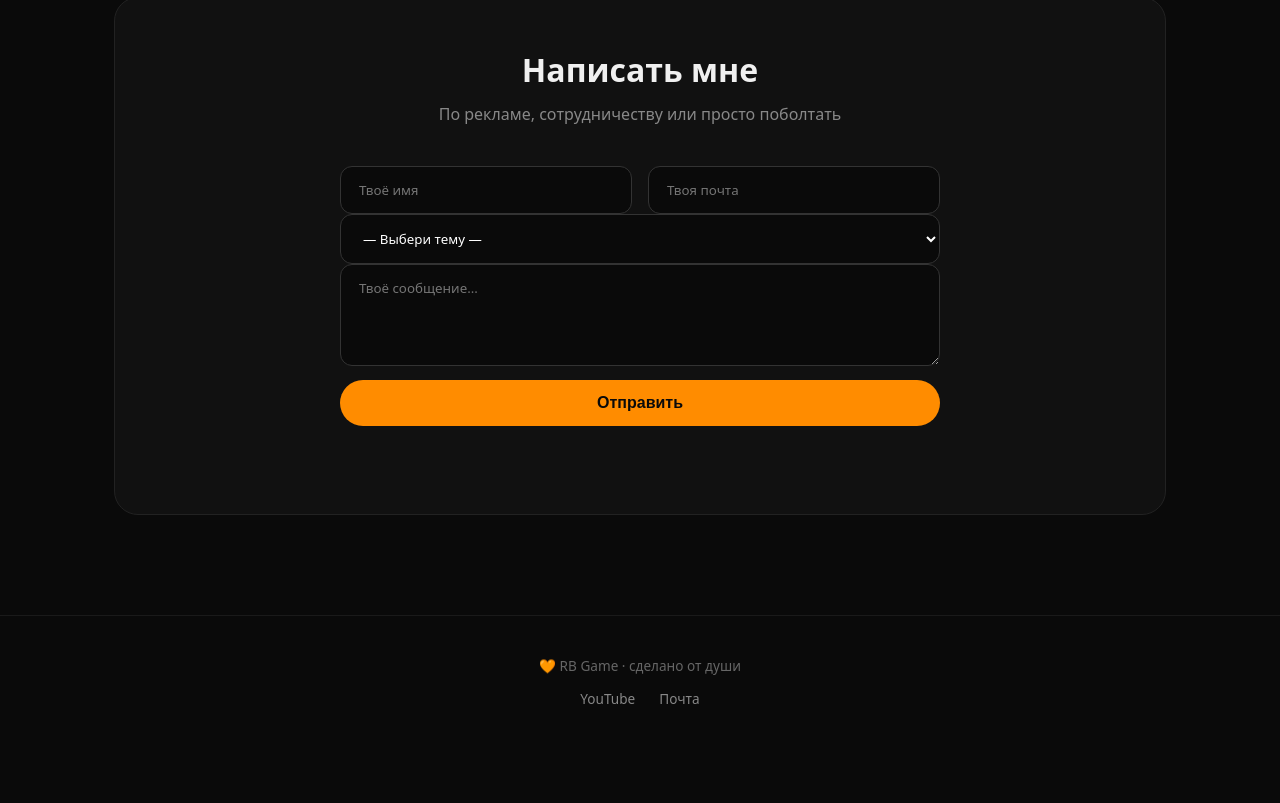
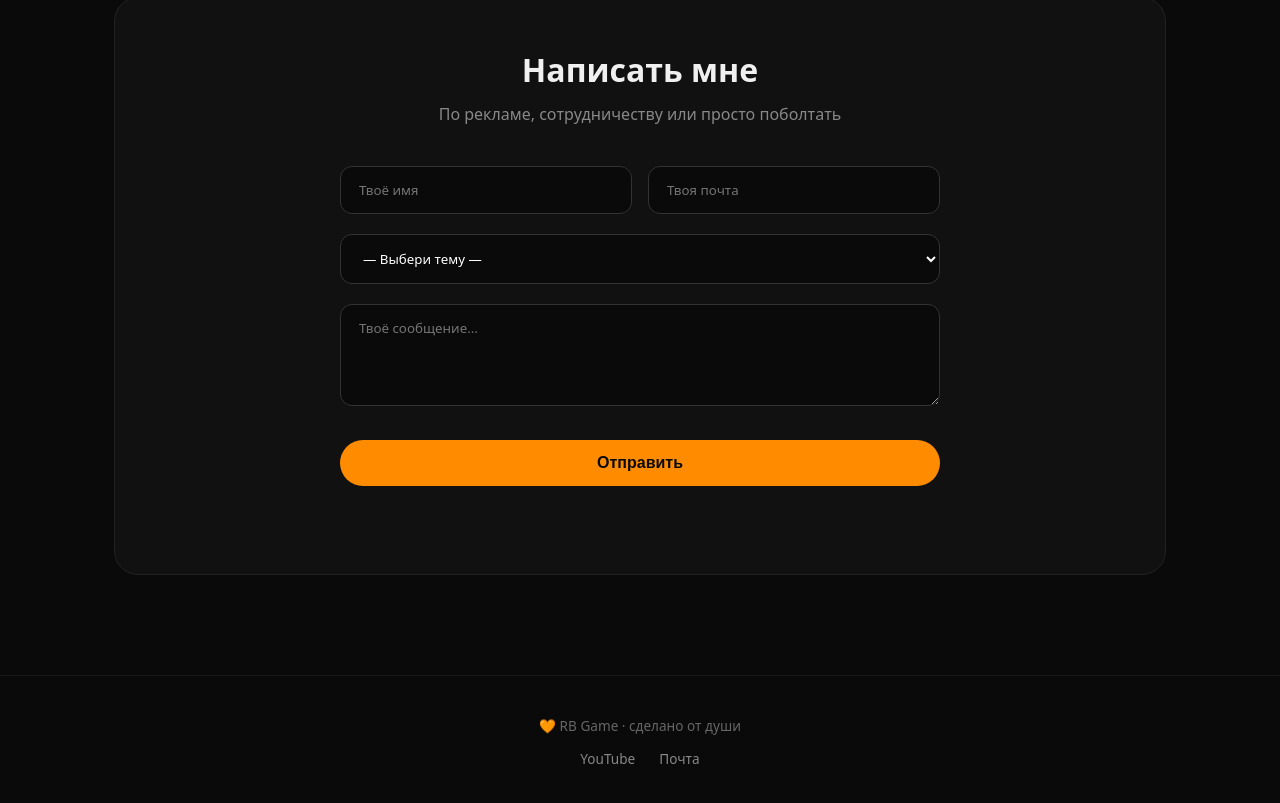
Before and after one commit to Rarturs123/RBOfficials, a plain HTML site: page index.html in a window 1280 px wide. Shown: the part 1431-2234 px from the top of the page. Before the commit the page ends 2180 px from the top, so only its background shows below. Drawn offline with nearby package versions, Linux system fonts and the light colour scheme.

Commit message:
Refactor contact form and update script source
Updated contact form structure and added new script.

```diff
--- a/index.html
+++ b/index.html
@@ -84,9 +84,14 @@
 
             <form id="contactForm" class="contact-form">
                 <div class="form-row">
+                    <div class="form-group">
                         <input type="text" id="name" name="name" placeholder="Твоё имя" required>
+                    </div>
+                    <div class="form-group">
                         <input type="email" id="email" name="email" placeholder="Твоя почта" required>
                     </div>
+                </div>
+                <div class="form-group-full">
                     <select id="subject" name="subject" required>
                         <option value="">— Выбери тему —</option>
                         <option value="Реклама">Реклама / Спонсорство</option>
@@ -94,7 +99,10 @@
                         <option value="Вопрос">Вопрос или просто привет</option>
                         <option value="Другое">Другое</option>
                     </select>
+                </div>
+                <div class="form-group-full">
                     <textarea id="message" name="message" placeholder="Твоё сообщение..." rows="4" required></textarea>
+                </div>
                 <button type="submit" id="submitBtn" class="submit-button">Отправить</button>
                 <div id="formStatus" class="form-status"></div>
             </form>
@@ -110,7 +118,8 @@
         </div>
     </footer>
 
+    <!-- Loading MainHandler.js (your existing file) -->
     <script src="https://cdn.jsdelivr.net/npm/@emailjs/browser@4/dist/email.min.js"></script>
-    <script src="script.js"></script>
+    <script src="MainHandler.js"></script>
 </body>
 </html>
```
Lines whose indentation alone changed are shown as unchanged.
